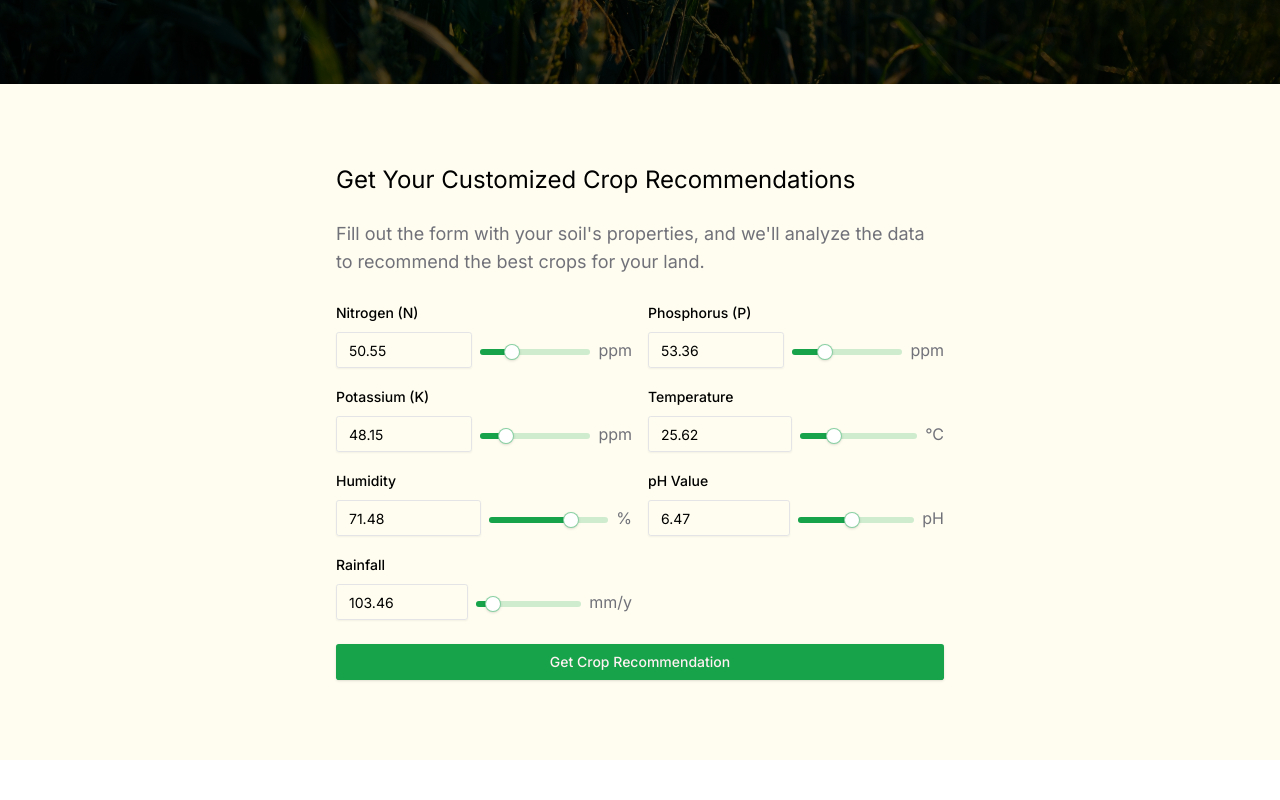
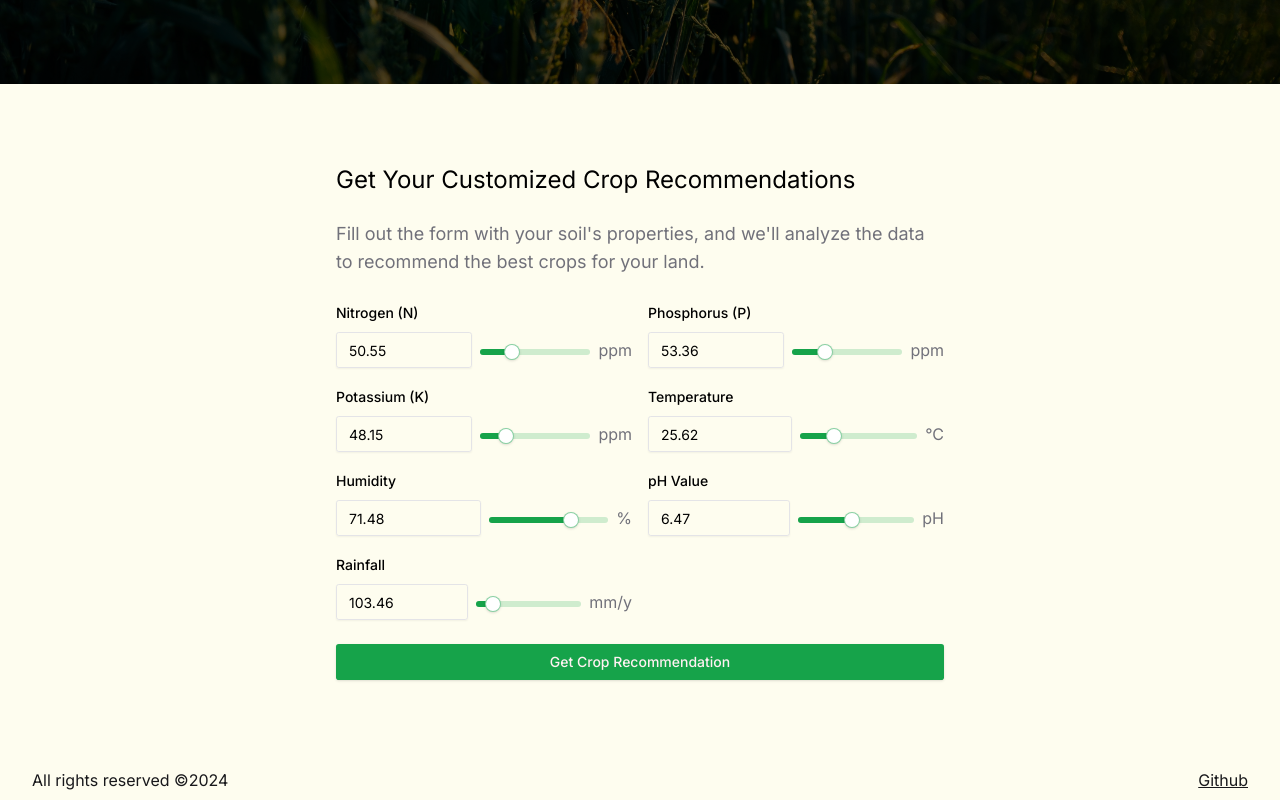
Before and after one commit to sezeef/crop-recommendation, a Next.js app: page / in a window 1280 px wide. Shown: the part 516-1316 px from the top of the page. Before the commit the page ends 1276 px from the top, so only its background shows below. Built offline with nearby package versions, Linux system fonts and the light colour scheme.

Commit message:
Impl footer

```diff
--- a/src/components/footer.tsx
+++ b/src/components/footer.tsx
@@ -1,3 +1,16 @@
+import Link from "next/link";
+
 export function Footer() {
-  return <div></div>;
+  return (
+    <footer className="w-full h-10 px-8 flex justify-between items-center bg-yellow-50/70 text-accent-foreground">
+      <p>All rights reserved ©2024</p>
+      <Link
+        href="https://github.com/sezeef/crop-recommendation"
+        target="_blank"
+        className="underline"
+      >
+        Github
+      </Link>
+    </footer>
+  );
 }
```
